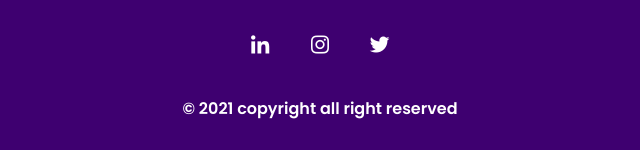
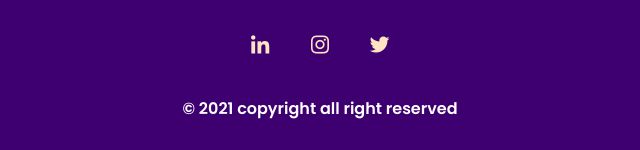
Before and after one commit to tranquillize-radio/tranquillize-radio.github.io, a plain HTML site: page index.html in a window 1280 px wide. Shown: the part 2503-2653 px from the top of the page, 320-960 px from the left. Drawn offline with nearby package versions, Linux system fonts and the light colour scheme.

Commit message:
Update styles.css

```diff
--- a/assets/css/styles.css
+++ b/assets/css/styles.css
@@ -357,10 +357,18 @@ img{
   margin-bottom: var(--mb-4);
 }
 .footer__icon{
+  display: inline-block;
   font-size: 1.5rem;
-  color: #fff;
-  margin: 0 var(--mb-2)
+  color: bisque;
+  margin: 0 var(--mb-2);
+  transition: 0.5s ease-out;
 }
+
+.footer__icon:hover{
+  transform: scale(1.5);
+  color: rgb(252, 221, 50);
+}
+
 
 /* ===== MEDIA QUERIES=====*/
 @media screen and (min-width: 768px){
```
